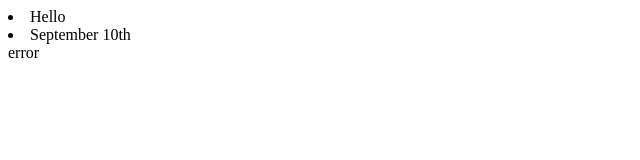
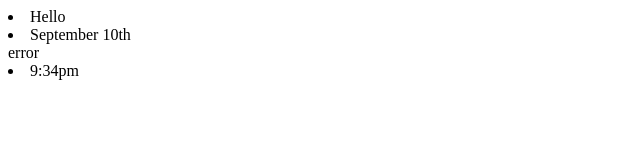
Before and after one commit to lim921/workshop, a plain HTML site: page index.html in a window 1280 px wide. Shown: the full height of the page, 0-640 px from the left. Drawn offline with Linux system fonts and the light colour scheme.

Commit message:
Add 9:34pm

```diff
--- a/index.html
+++ b/index.html
@@ -5,4 +5,5 @@
 	<li>Hello</li>
 	<li>September 10th</li>
 	error
+	<li>9:34pm</li>
 </body>
```
